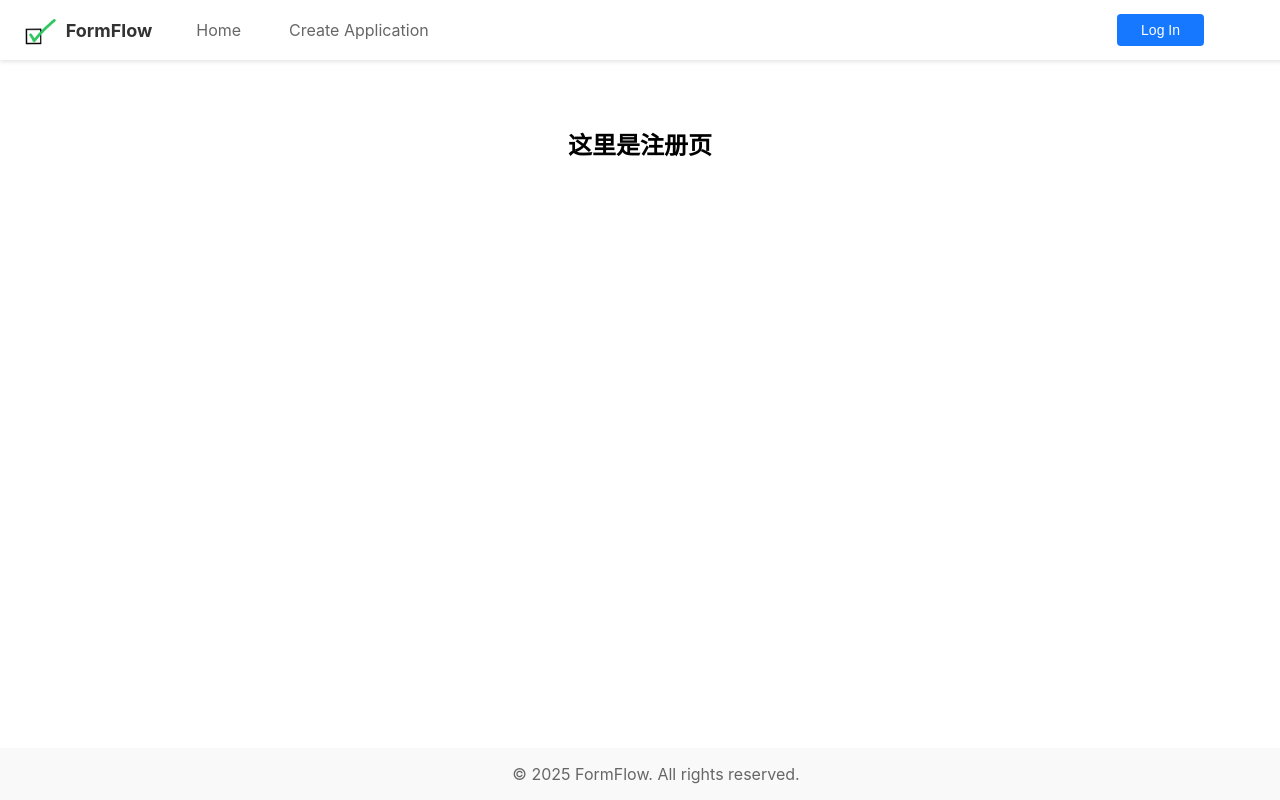
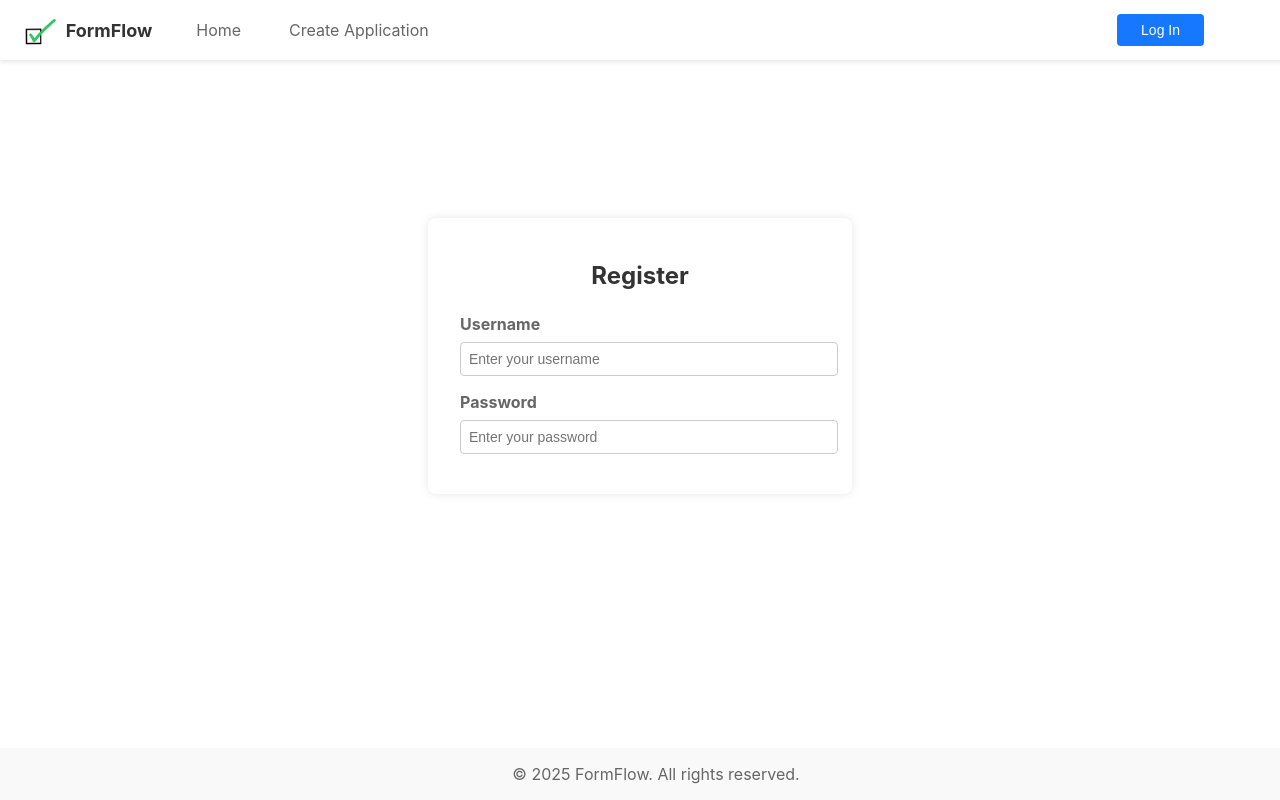
Before and after one commit to Skaum103/form-flow-frontend, a React (Create React App) app: page /register in a window 1280 px wide. Built offline with nearby package versions, Linux system fonts and the light colour scheme.

Commit message:
version1-2/5

```diff
--- a/src/pages/Register.js
+++ b/src/pages/Register.js
@@ -1,11 +1,45 @@
 // src/pages/Register.js
-import React from 'react';
+import React, { useState } from "react";
+import { useNavigate } from "react-router-dom";
+import "./Login.css"; // 复用 Login.css 的样式
 
 function Register() {
+  const [username, setUsername] = useState("");
+  const [password, setPassword] = useState("");
+  const [confirmPassword, setConfirmPassword] = useState("");
+  const [errorMsg, setErrorMsg] = useState("");
+  const navigate = useNavigate();
+
+  const handleSubmit = async (e) => {
+    e.preventDefault();
+  };
+
   return (
-    <div style={{ textAlign: 'center', marginTop: '50px' }}>
-      <h2>这里是注册页</h2>
-      {/* 未来可以放注册表单、ajax、样式等 */}
+    <div className="login-container">
+      <form className="login-form" onSubmit={handleSubmit}>
+        <h2>Register</h2>
+        {errorMsg && <div className="error-msg">{errorMsg}</div>}
+        <div className="form-group">
+          <label>Username</label>
+          <input
+            type="text"
+            value={username}
+            onChange={(e) => setUsername(e.target.value)}
+            placeholder="Enter your username"
+            required
+          />
+        </div>
+        <div className="form-group">
+          <label>Password</label>
+          <input
+            type="password"
+            value={password}
+            onChange={(e) => setPassword(e.target.value)}
+            placeholder="Enter your password"
+            required
+          />
+        </div>
+      </form>
     </div>
   );
 }
```
